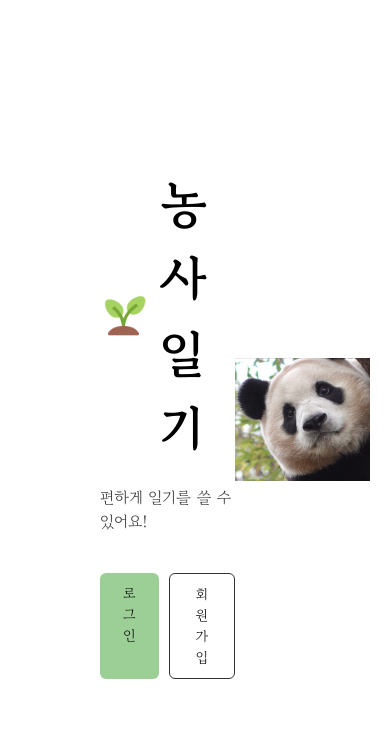
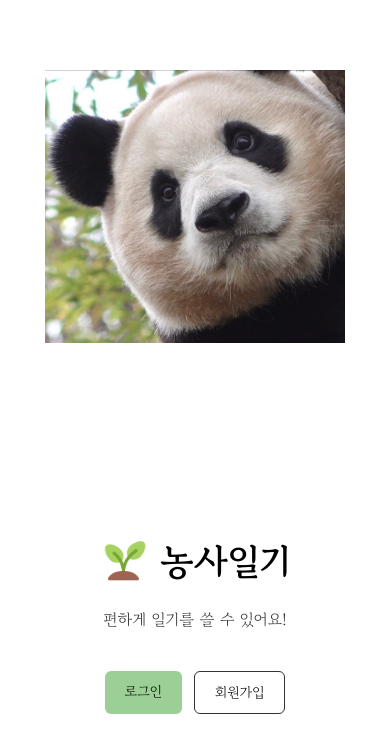
Before and after one commit to leeenzang/farmlog-front, a React (Vite) app: page / in a window 390 px wide. Shown: the top 752 px of the page. Built offline with nearby package versions, Linux system fonts and the light colour scheme; no server answers.

Commit message:
style: 메인 페이지 모바일 레이아웃 개선

```diff
--- a/src/components/MainLanding.css
+++ b/src/components/MainLanding.css
@@ -56,3 +56,45 @@
   height: auto;
   object-fit: contain; /* 이미지 찌그러지지 않게 */
 }
+
+
+
+
+/* 모바일 환경 */
+@media (max-width: 768px) {
+  .main-layout {
+    flex-direction: column-reverse;
+    height: auto;
+    padding: 20px;
+  }
+
+  .main-left, .main-right {
+    width: 100%;
+    align-items: center;
+    text-align: center;
+    padding: 0;
+  }
+
+  .main-left {
+    padding-left: 0;
+  }
+
+  .logo-title {
+    justify-content: center;
+  }
+
+  h1 {
+    font-size: 36px;
+  }
+
+  .button-group {
+    gap: 12px;
+    margin-top: 20px;
+  }
+
+  .main-box img {
+    max-width: 300px;
+    height: auto;
+    margin-bottom: 1.5rem;
+  }
+}
```
Lines whose indentation alone changed are shown as unchanged.
